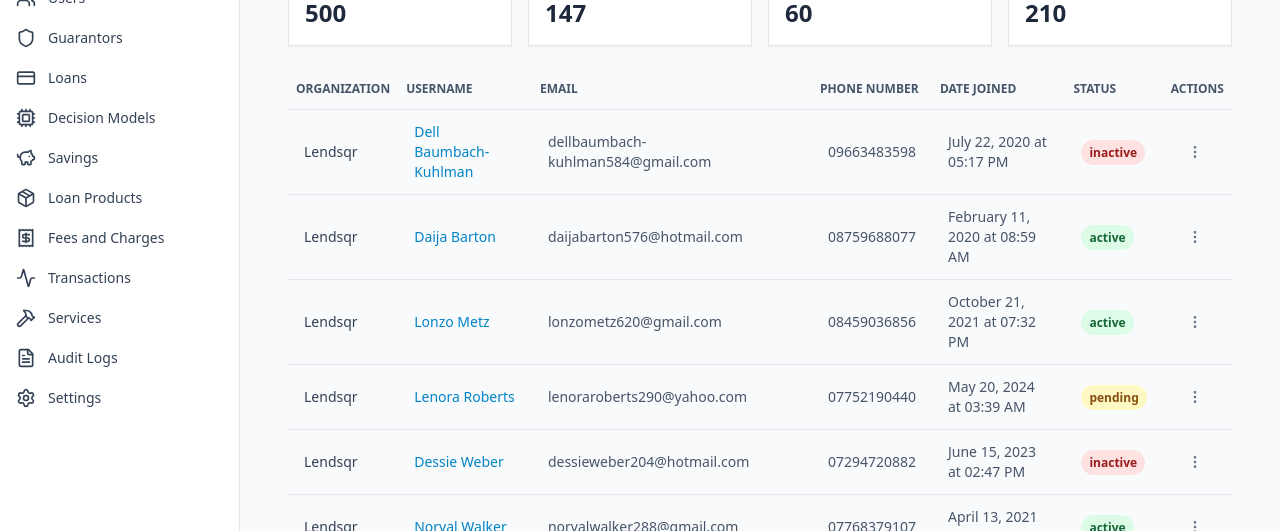
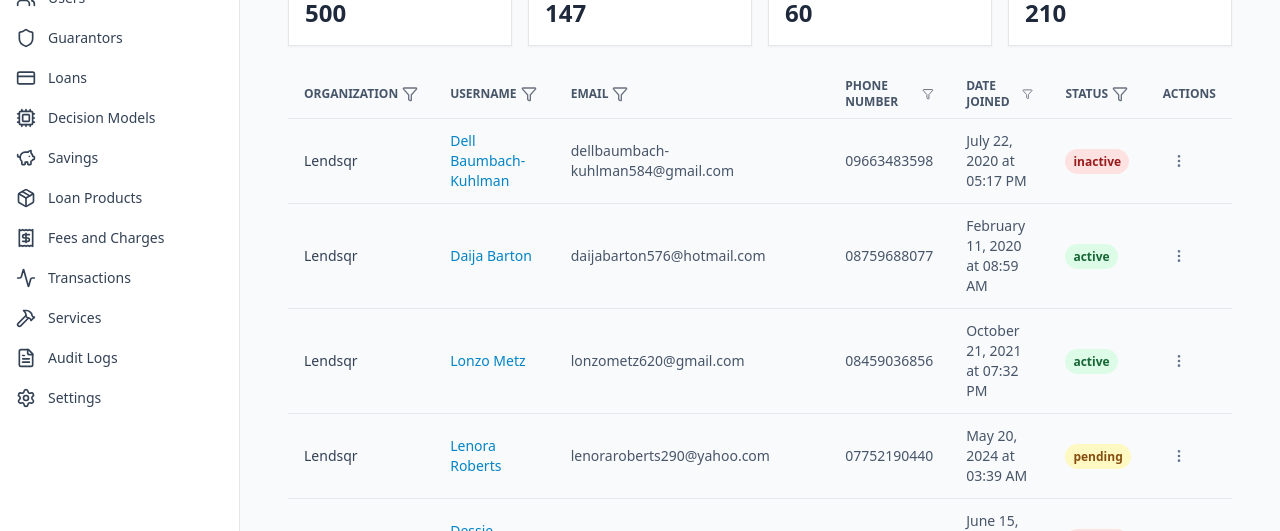
Before and after one commit to oseasak/lendsqr-fe-test, a Next.js app: page /dashboard/users in a window 1280 px wide. Shown: the part 269-800 px from the top of the page. Built offline with nearby package versions, Linux system fonts and the light colour scheme.

Commit message:
Refractor: removed unused code

```diff
--- a/src/app/dashboard/users/page.tsx
+++ b/src/app/dashboard/users/page.tsx
@@ -1,4 +1,3 @@
-// src/app/dashboard/users/page.tsx
 "use client";
 
 import { useEffect, useMemo, useState } from "react";
@@ -11,17 +10,7 @@ import {
   TableHeader,
   TableRow,
 } from "@/components/ui/table";
-import { Button } from "@/components/ui/button";
-import {
-  Loader2,
-  Plus,
-  MoreVertical,
-  Search,
-  Calendar,
-  ChevronLeft,
-  ChevronRight,
-  ChevronDown,
-} from "lucide-react";
+import { MoreVertical, ChevronLeft, ChevronRight, Loader2, Funnel } from "lucide-react";
 
 type ApiUser = {
   organization: string;
@@ -38,14 +27,12 @@ export default function UsersPage() {
   const [users, setUsers] = useState<UserRow[]>([]);
   const [loading, setLoading] = useState(true);
   const [error, setError] = useState<string | null>(null);
-
   // filters + pagination state
   const [orgFilter, setOrgFilter] = useState("");
   const [usernameFilter, setUsernameFilter] = useState("");
   const [emailFilter, setEmailFilter] = useState("");
   const [phoneFilter, setPhoneFilter] = useState("");
   const [statusFilter, setStatusFilter] = useState<string>("all");
-
   const [page, setPage] = useState(1);
   const [perPage, setPerPage] = useState<number>(10);
 
@@ -107,7 +94,7 @@ export default function UsersPage() {
   const handleSaveAndNavigate = (user: UserRow) => {
     try {
       localStorage.setItem(`user-${user.id}`, JSON.stringify(user));
-    } catch { }
+    } catch {}
   };
 
   if (loading) {
@@ -133,51 +120,92 @@ export default function UsersPage() {
       <div className="mb-4">
         <h2 className="text-lg text-slate-700 font-medium">Users</h2>
       </div>
-
       {/* Top stat cards */}
       <div className="grid grid-cols-1 sm:grid-cols-4 gap-4 mb-6">
         <div className="bg-white rounded-lg p-4 shadow-sm border">
           <div className="text-xs text-slate-500">USERS</div>
           <div className="mt-2 text-2xl font-semibold text-slate-800">{stats.total.toLocaleString()}</div>
         </div>
-
         <div className="bg-white rounded-lg p-4 shadow-sm border">
           <div className="text-xs text-slate-500">ACTIVE USERS</div>
           <div className="mt-2 text-2xl font-semibold text-slate-800">{stats.active.toLocaleString()}</div>
         </div>
-
         <div className="bg-white rounded-lg p-4 shadow-sm border">
           <div className="text-xs text-slate-500">USERS WITH LOANS</div>
           <div className="mt-2 text-2xl font-semibold text-slate-800">{stats.withLoans.toLocaleString()}</div>
         </div>
-
         <div className="bg-white rounded-lg p-4 shadow-sm border">
           <div className="text-xs text-slate-500">USERS WITH SAVINGS</div>
           <div className="mt-2 text-2xl font-semibold text-slate-800">{stats.withSavings.toLocaleString()}</div>
         </div>
       </div>
-
       {/* table (scrollable horizontally on small screens) */}
       <div className="overflow-x-auto">
         <div className="min-w-[920px]">
           <Table>
             <TableHeader>
               <TableRow className="bg-gray-50">
-                <TableHead className="text-left text-xs font-semibold text-slate-600">ORGANIZATION</TableHead>
-                <TableHead className="text-left text-xs font-semibold text-slate-600">USERNAME</TableHead>
-                <TableHead className="text-left text-xs font-semibold text-slate-600">EMAIL</TableHead>
-                <TableHead className="text-left text-xs font-semibold text-slate-600">PHONE NUMBER</TableHead>
-                <TableHead className="text-left text-xs font-semibold text-slate-600">DATE JOINED</TableHead>
-                <TableHead className="text-left text-xs font-semibold text-slate-600">STATUS</TableHead>
-                <TableHead className="text-left text-xs font-semibold text-slate-600">ACTIONS</TableHead>
+                <TableHead className="text-left text-xs font-semibold text-slate-600 py-2 px-4">
+                  <div className="flex items-center">
+                    <span>ORGANIZATION</span>
+                    <Funnel
+                      className="w-4 h-4 ml-1 cursor-pointer text-gray-500 hover:text-gray-700"
+                      aria-label="Filter Organization"
+                    />
+                  </div>
+                </TableHead>
+                <TableHead className="text-left text-xs font-semibold text-slate-600 py-2 px-4">
+                  <div className="flex items-center">
+                    <span>USERNAME</span>
+                    <Funnel
+                      className="w-4 h-4 ml-1 cursor-pointer text-gray-500 hover:text-gray-700"
+                      aria-label="Filter Username"
+                    />
+                  </div>
+                </TableHead>
+                <TableHead className="text-left text-xs font-semibold text-slate-600 py-2 px-4">
+                  <div className="flex items-center">
+                    <span>EMAIL</span>
+                    <Funnel
+                      className="w-4 h-4 ml-1 cursor-pointer text-gray-500 hover:text-gray-700"
+                      aria-label="Filter Email"
+                    />
+                  </div>
+                </TableHead>
+                <TableHead className="text-left text-xs font-semibold text-slate-600 py-2 px-4">
+                  <div className="flex items-center">
+                    <span>PHONE NUMBER</span>
+                    <Funnel
+                      className="w-4 h-4 ml-1 cursor-pointer text-gray-500 hover:text-gray-700"
+                      aria-label="Filter Phone Number"
+                    />
+                  </div>
+                </TableHead>
+                <TableHead className="text-left text-xs font-semibold text-slate-600 py-2 px-4">
+                  <div className="flex items-center">
+                    <span>DATE JOINED</span>
+                    <Funnel
+                      className="w-4 h-4 ml-1 cursor-pointer text-gray-500 hover:text-gray-700"
+                      aria-label="Filter Date Joined"
+                    />
+                  </div>
+                </TableHead>
+                <TableHead className="text-left text-xs font-semibold text-slate-600 py-2 px-4">
+                  <div className="flex items-center">
+                    <span>STATUS</span>
+                    <Funnel
+                      className="w-4 h-4 ml-1 cursor-pointer text-gray-500 hover:text-gray-700"
+                      aria-label="Filter Status"
+                    />
+                  </div>
+                </TableHead>
+                <TableHead className="text-left text-xs font-semibold text-slate-600 py-2 px-4">ACTIONS</TableHead>
               </TableRow>
             </TableHeader>
-
             <TableBody>
               {visible.map((user) => (
                 <TableRow key={user.id} className="hover:bg-gray-50 transition-colors">
                   <TableCell className="py-3 px-4 text-sm text-slate-700">{user.organization}</TableCell>
-
                   <TableCell className="py-3 px-4">
                     <Link
                       href={`/dashboard/users/${user.id}`}
@@ -187,33 +215,28 @@ export default function UsersPage() {
                       {user.username}
                     </Link>
                   </TableCell>
-
                   <TableCell className="py-3 px-4 text-sm text-slate-600">{user.email}</TableCell>
-
-                  <TableCell className="py-3 px-4 text-sm text-slate-600">{user.phone}</TableCell>
-
+                  <TableCell className="py-3 px-4 text-sm text-slate-600 whitespace-nowrap">{user.phone}</TableCell>
                   <TableCell className="py-3 px-4 text-sm text-slate-600">{user.date_joined}</TableCell>
-
                   <TableCell className="py-3 px-4">
                     <span
-                      className={`px-2 py-1 rounded-full text-xs font-semibold ${user.status === "active"
-                        ? "bg-green-100 text-green-800"
-                        : user.status === "inactive"
+                      className={`px-2 py-1 rounded-full text-xs font-semibold ${
+                        user.status === "active"
+                          ? "bg-green-100 text-green-800"
+                          : user.status === "inactive"
                           ? "bg-red-100 text-red-800"
                           : "bg-yellow-100 text-yellow-800"
-                        }`}
+                      }`}
                     >
                       {user.status}
                     </span>
                   </TableCell>
-
                   <TableCell className="py-3 px-4">
                     <button
                       aria-label="Actions"
                       className="p-2 rounded hover:bg-slate-50"
                       title="More actions"
                       onClick={() => {
-                        // placeholder: replace with dropdown menu for actions
                         alert(`Actions for ${user.username}`);
                       }}
                     >
@@ -226,7 +249,6 @@ export default function UsersPage() {
           </Table>
         </div>
       </div>
-
       {/* footer / pagination */}
       <div className="px-5 py-3 border-t">
         <div className="flex flex-col sm:flex-row sm:items-center sm:justify-between gap-3">
@@ -234,13 +256,15 @@ export default function UsersPage() {
             Showing <span className="font-medium">{start}</span> to <span className="font-medium">{end}</span> of{" "}
             <span className="font-medium">{total}</span>
           </div>
-
           <div className="flex items-center gap-3">
             <div className="hidden sm:flex items-center gap-2 text-sm text-slate-600">
               <div>Rows per page</div>
               <select
                 value={perPage}
-                onChange={(e) => { setPerPage(Number(e.target.value)); setPage(1); }}
+                onChange={(e) => {
+                  setPerPage(Number(e.target.value));
+                  setPage(1);
+                }}
                 className="p-1 border rounded text-sm"
               >
                 <option value={10}>10</option>
@@ -248,7 +272,6 @@ export default function UsersPage() {
                 <option value={50}>50</option>
               </select>
             </div>
-
             <div className="flex items-center gap-2">
               <button
                 onClick={() => setPage((p) => Math.max(1, p - 1))}
@@ -257,7 +280,6 @@ export default function UsersPage() {
               >
                 <ChevronLeft className="h-4 w-4" />
               </button>
-
               <div className="hidden sm:flex items-center gap-1">
                 {Array.from({ length: Math.min(totalPages, 7) }).map((_, idx) => {
                   const num = idx + 1;
@@ -273,7 +295,6 @@ export default function UsersPage() {
                 })}
                 {totalPages > 7 && <span className="px-2 text-sm text-slate-400">…</span>}
               </div>
-
               <button
                 onClick={() => setPage((p) => Math.min(totalPages, p + 1))}
                 disabled={page === totalPages}
```
